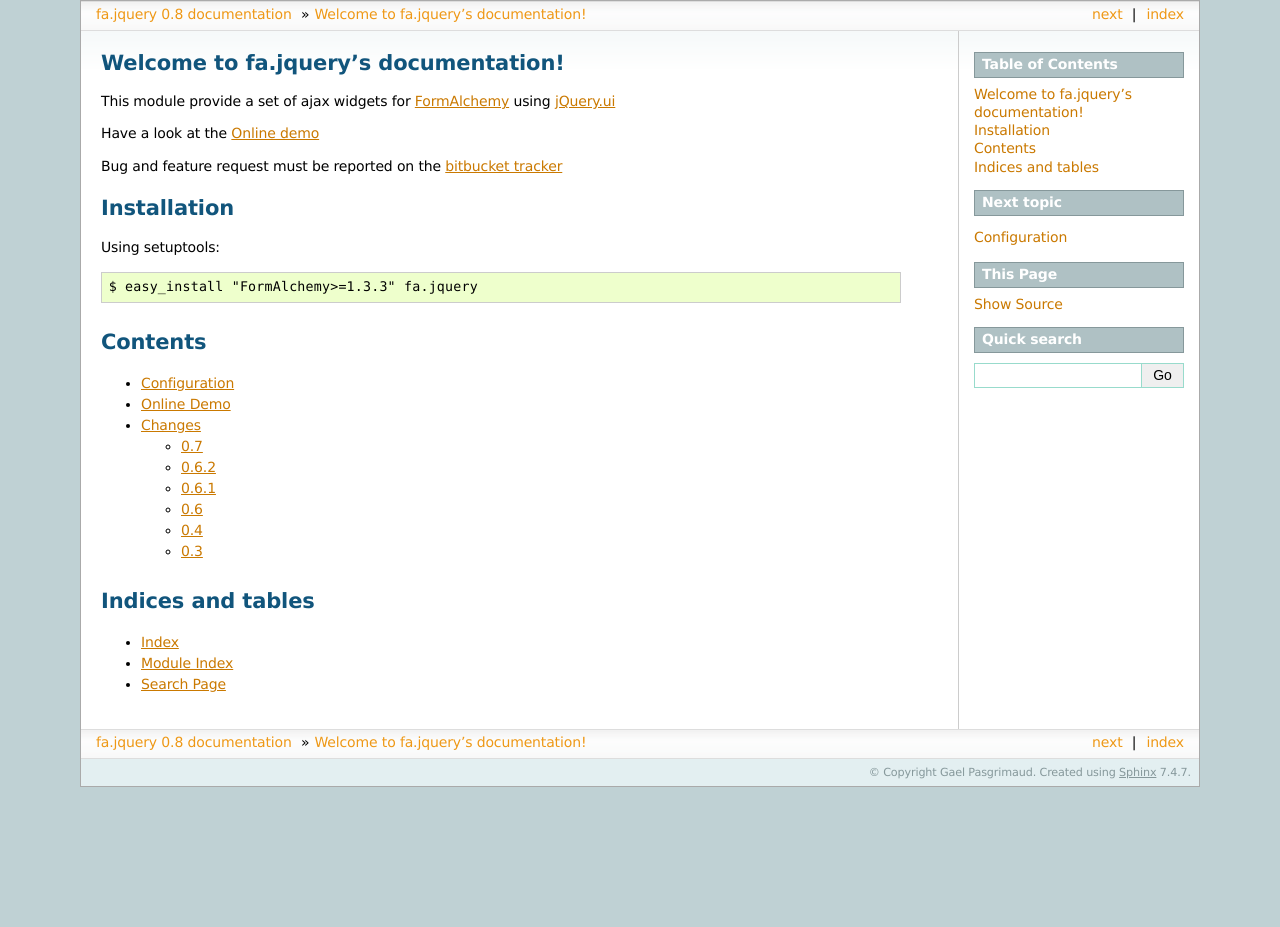
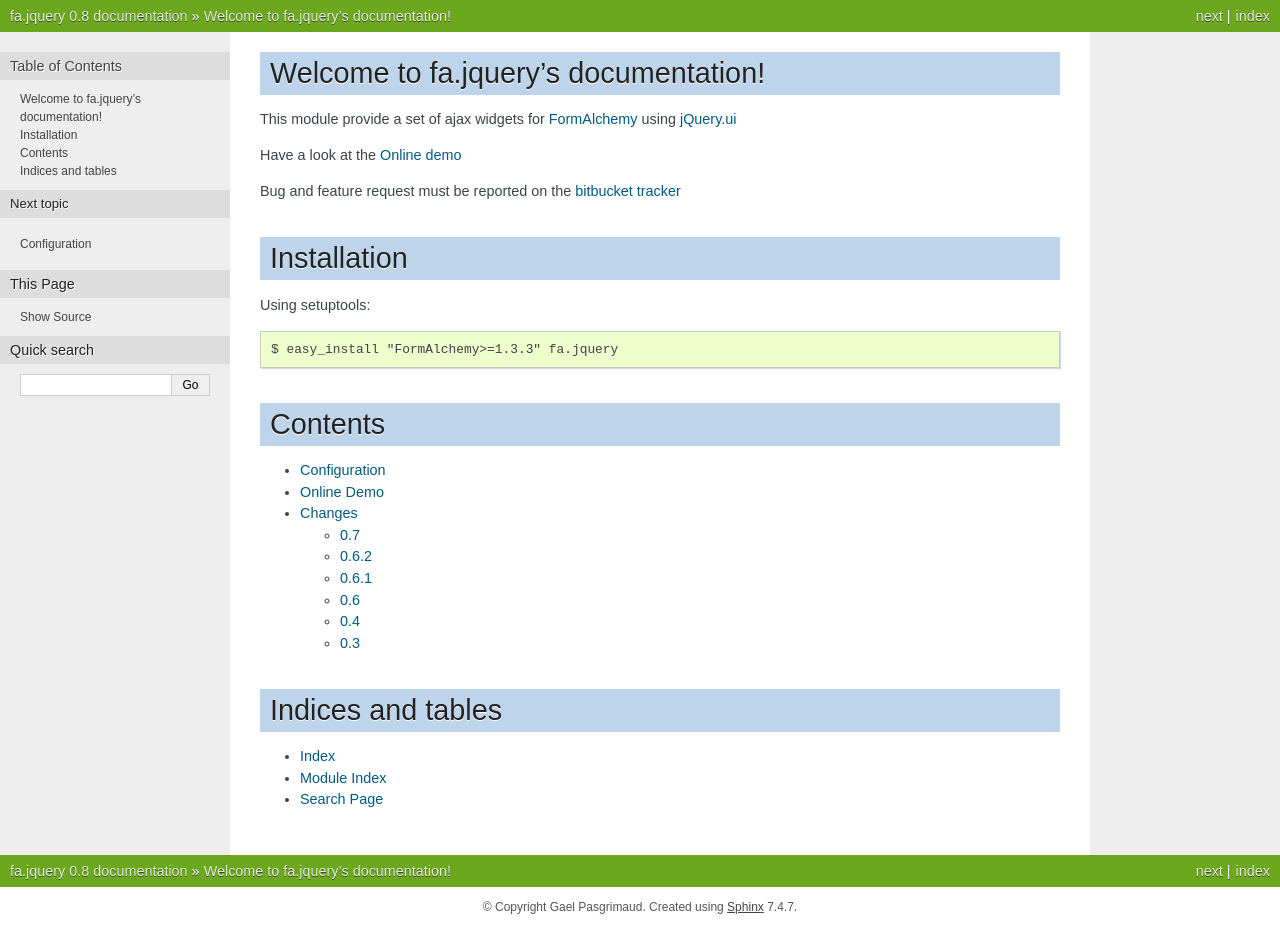
Before and after one commit to FormAlchemy/fa.jquery, a Sphinx documentation site: the page built from docs/index.txt, in a window 1280 px wide. Built offline with Sphinx 7.4.7, drawn with Linux system fonts in a browser that asks for light colours; pages that are not in the unit, such as notebooks, are missing from menus; before the commit the page ends 900 px from its top, so only the background shows below that.

Commit message:
update sphinx conf

```diff
--- a/docs/conf.py
+++ b/docs/conf.py
@@ -91,7 +91,7 @@
 
 # The theme to use for HTML and HTML Help pages.  Major themes that come with
 # Sphinx are currently 'default' and 'sphinxdoc'.
-html_theme = 'sphinxdoc'
+html_theme = 'nature'
 
 # Theme options are theme-specific and customize the look and feel of a theme
 # further.  For a list of options available for each theme, see the
@@ -205,6 +205,7 @@
 else:
     del rstctl
 
+html_theme = 'nature'
 from os import path
 pkg_dir = path.abspath(__file__).split('/docs')[0]
 setup = path.join(pkg_dir, 'setup.py')
```
Also changed, not shown: 1 other file.
